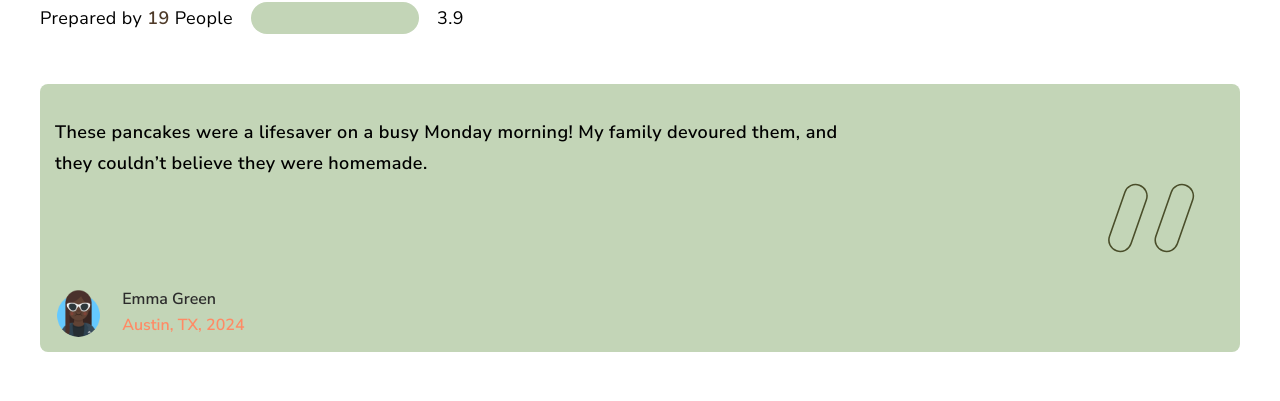
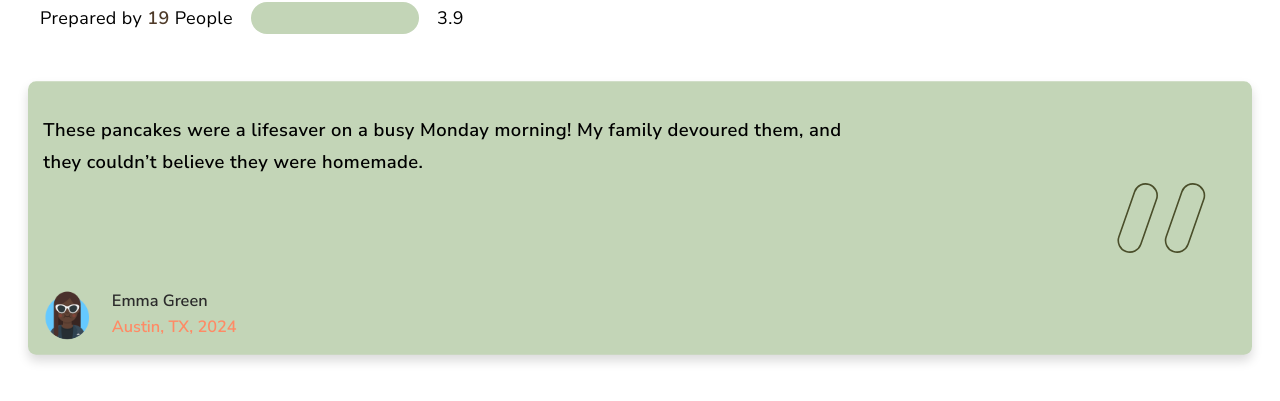
Before and after one commit to ricomwaura/BITE-ME-IF-YOU-CAN, a React (Create React App) app: page / in a window 1280 px wide. In both pictures the pointer is over the element 640 px from the left and 490 px from the top of the page. Shown: the part 273-674 px from the top of the page. Built offline with nearby package versions, Linux system fonts and the light colour scheme; some icons are missing; a web font is replaced by a local one.

Commit message:
chore(style): add box-shadow to .review-card and hover effect.

```diff
--- a/src/styles/components/ReviewCard.module.css
+++ b/src/styles/components/ReviewCard.module.css
@@ -11,6 +11,12 @@
     padding: 15px;
     box-sizing: border-box;
     gap: 30px;
+    box-shadow: 0 4px 6px rgba(0, 0, 0, 0.1);
+}
+
+.review-card:hover {
+    transform: scale(1.02);
+    box-shadow: 0 6px 10px rgba(0, 0, 0, 0.15);
 }
 
 .left-section {
```
